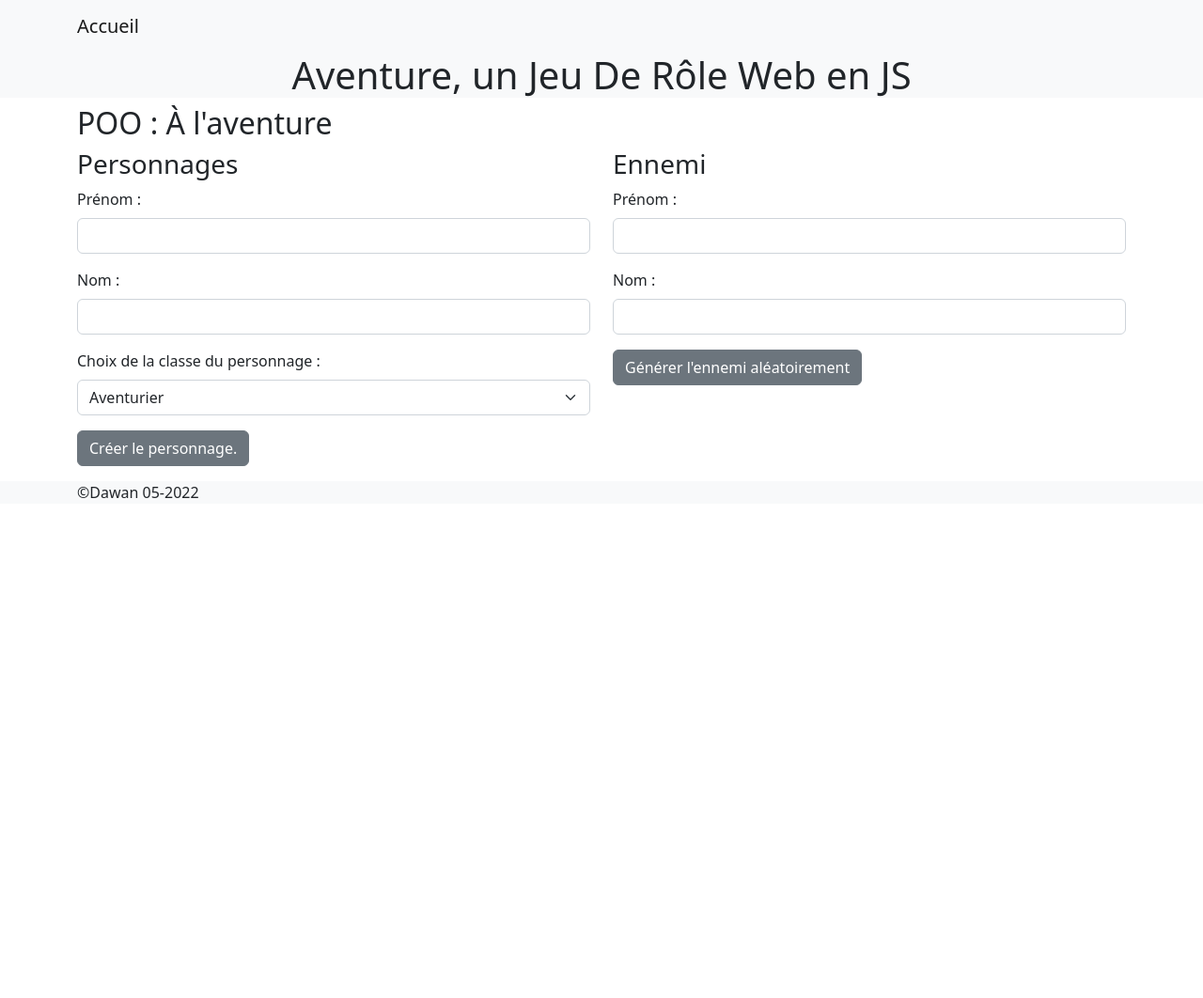
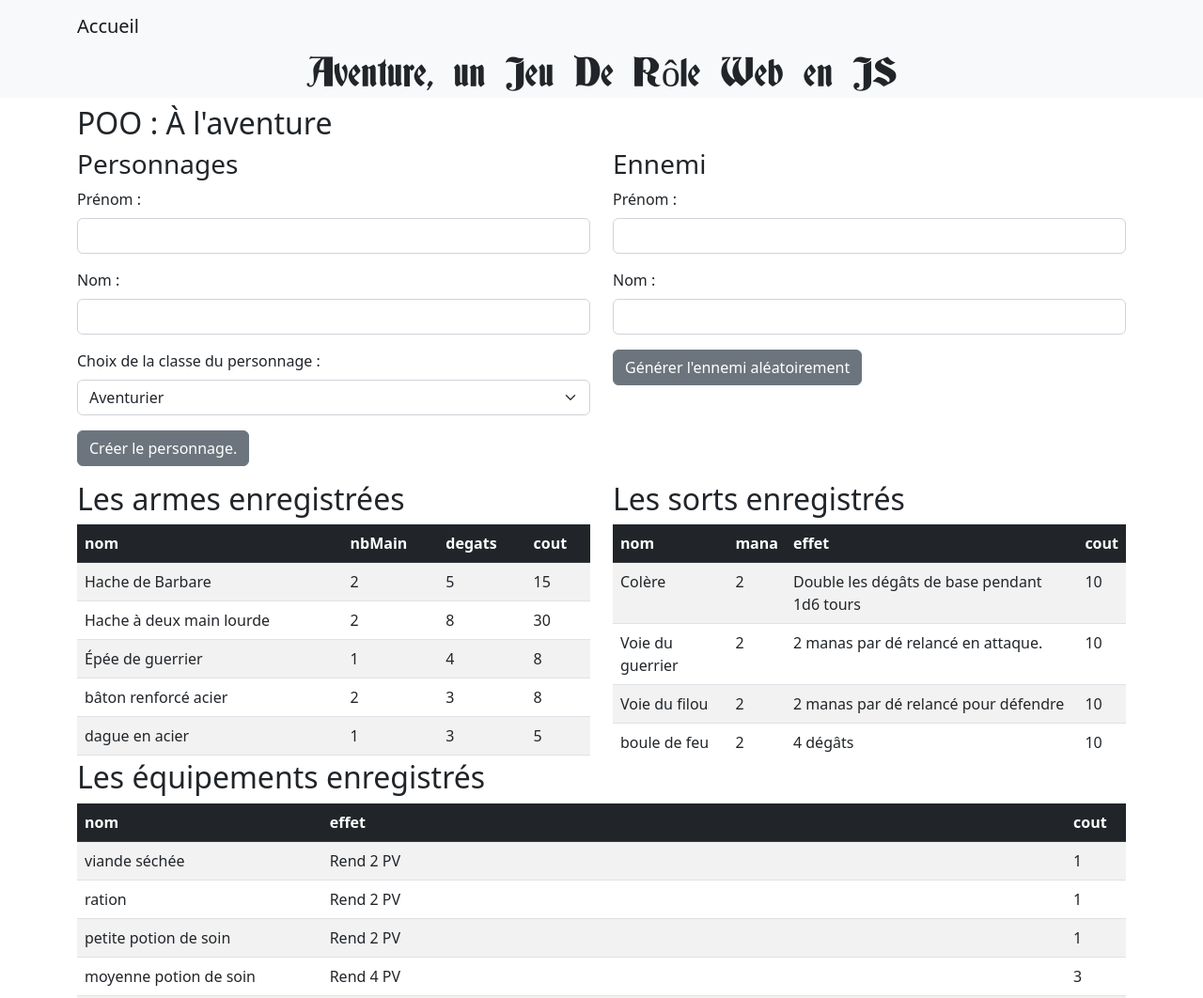
Before and after one commit to nicoduflot/aventure-JDRW-JS, a plain HTML site: page index.html in a window 1280 px wide. Shown: the top 1062 px of the page at 94% size. Before the commit the page ends 800 px from the top, so only its background shows below. Drawn offline with Linux system fonts and the light colour scheme.

Commit message:
début de modification fiche perso

```diff
--- a/class/Arme.js
+++ b/class/Arme.js
@@ -1,8 +1,10 @@
 // les armes de nos aventurier
 export default class Arme{
-    constructor(nom = 'Mains nues', niveauDegats = 1){
+    constructor(nom = 'Mains nues', niveauDegats = 1, nbMains = 1, cout = 0){
         this.nom = nom;
         this.niveauDegats = niveauDegats;
+        this.nbMains = nbMains;
+        this.cout = cout;
         this.enchantement = null;
     }
 
--- a/class/Aventure.js
+++ b/class/Aventure.js
@@ -100,3 +100,8 @@ document.querySelector('#createE').addEventListener('click', function(){
     }
     document.querySelector('#ficheE').innerHTML = content;
 });
+
+Creation.setListe('#tabArme > thead', '#tabArme > tbody', 'armes');
+Creation.setListe('#tabSorts > thead', '#tabSorts > tbody', 'sorts');
+Creation.setListe('#tabEquipements > thead', '#tabEquipements > tbody', 'equipements');
+//tabEquipements
--- a/class/MiseEnPlace.js
+++ b/class/MiseEnPlace.js
@@ -139,3 +139,34 @@ PV (Actuels / Base) : ${personnage.pvActuel}/${personnage.pvBase}`;
 
     return lePerso;
 }
+
+export function jsonToTableObject(data){
+    let tHead = '<tr>';
+    let tBody = '';
+    let firstRound = true;
+    data.forEach((objet) => {
+        tBody += `<tr>`;
+        for(let key in objet){
+            if(objet.hasOwnProperty(key)){
+                tHead += (firstRound)? `<th>${key}</th>`: '';
+                tBody += `<td>${objet[key]}</td>`;
+            }
+        }
+        tBody += '</tr>';
+        firstRound = false;
+    });
+    tHead += '</tr>';
+    return [tHead, tBody];
+}
+
+export function setListe(thead = '#tabArme > thead', tbody = '#tabArme > tbody', liste = 'armes'){
+    let tabTHead = document.querySelector(thead);
+    let tabTBody = document.querySelector(tbody);
+    fetch(`../json/${liste}.json`)
+    .then(response => response.json())
+    .then(data => {
+        let tabResult = jsonToTableObject(data);
+        tabTHead.innerHTML = tabResult[0];
+        tabTBody.innerHTML = tabResult[1];
+    })
+}
--- /dev/null
+++ b/css/Deutsch.css
@@ -0,0 +1,9 @@
+@font-face {
+    font-family: 'Deutsch';
+    src: url('../fonts/Deutsch.eot');
+    src: url('../fonts/Deutsch.eot') format('embedded-opentype'),
+         url('../fonts/Deutsch.woff2') format('woff2'),
+         url('../fonts/Deutsch.woff') format('woff'),
+         url('../fonts/Deutsch.ttf') format('truetype'),
+         url('../fonts/Deutsch.svg#Deutsch') format('svg');
+}
--- a/css/style.css
+++ b/css/style.css
@@ -1,3 +1,5 @@
+@import url('./Deutsch.css');
+
 /*
 appliquer un style à tous les paragraphe sauf celui avec l'id special
 */
@@ -43,3 +45,12 @@ p:not(#special){
 .paragraphe-vert{
     color: #aacc00;
 }
+
+body > header{
+    font-family: 'Deutsch';
+}
+
+#armes, #sorts, #equipements{
+    height: 250px;
+    overflow: auto;
+}
--- a/index.html
+++ b/index.html
@@ -159,6 +159,62 @@
                 </main>
             </article>
         </section>
+        <section class="row">
+            <article class="col-lg-6">
+                <header>
+                    <h2>Les armes enregistrées</h2>
+                </header>
+                <main>
+                    <div id="armes">
+                        <table id="tabArme" class="table table-striped">
+                            <thead class="table-dark">
+
+                            </thead>
+                            <tbody>
+
+                            </tbody>
+                        </table>
+                    </div>
+
+                </main>
+            </article>
+            <article class="col-lg-6">
+                <header>
+                    <h2>Les sorts enregistrés</h2>
+                </header>
+                <main>
+                    <div id="sorts">
+                        <table id="tabSorts" class="table table-striped">
+                            <thead class="table-dark">
+
+                            </thead>
+                            <tbody>
+
+                            </tbody>
+                        </table>
+                    </div>
+
+                </main>
+            </article>
+            <article class="col-12">
+                <header>
+                    <h2>Les équipements enregistrés</h2>
+                </header>
+                <main>
+                    <div id="equipements">
+                        <table id="tabEquipements" class="table table-striped">
+                            <thead class="table-dark">
+
+                            </thead>
+                            <tbody>
+
+                            </tbody>
+                        </table>
+                    </div>
+
+                </main>
+            </article>
+        </section>
     </main>
     <footer class="bg-light">
         <div class="container">
--- a/js/script.js
+++ b/js/script.js
@@ -5,7 +5,7 @@ function loaded(callable){
 }
 
 function s(selector){
-    return document.querySelector(selector);
+    return s(selector);
 }
 
 function sAll(selector){
--- /dev/null
+++ b/json/armes.json
@@ -0,0 +1,80 @@
+[
+    {
+        "nom": "Hache de Barbare",
+        "nbMain": 2,
+        "degats": 5,
+        "cout": 15
+    },
+    {
+        "nom": "Hache à deux main lourde",
+        "nbMain": 2,
+        "degats": 8,
+        "cout": 30
+    },
+    {
+        "nom": "Épée de guerrier",
+        "nbMain": 1,
+        "degats": 4,
+        "cout": 8
+    },
+    {
+        "nom": "bâton renforcé acier",
+        "nbMain": 2,
+        "degats": 3,
+        "cout": 8
+    },
+    {
+        "nom": "dague en acier",
+        "nbMain": 1,
+        "degats": 3,
+        "cout": 5
+    },
+    {
+        "nom": "dague effilée",
+        "nbMain": 1,
+        "degats": 3,
+        "cout": 5
+    },
+    {
+        "nom": "dague en fer",
+        "nbMain": 1,
+        "degats": 2,
+        "cout": 3
+    },
+    {
+        "nom": "Épée en fer",
+        "nbMain": 1,
+        "degats": 3,
+        "cout": 5
+    },
+    {
+        "nom": "Bâton de glace",
+        "nbMain": 2,
+        "degats": 3,
+        "cout": 15
+    },
+    {
+        "nom": "Arc court",
+        "nbMain": 2,
+        "degats": 3,
+        "cout": 15
+    },
+    {
+        "nom": "Arc long",
+        "nbMain": 2,
+        "degats": 5,
+        "cout": 25
+    },
+    {
+        "nom": "Arc composite",
+        "nbMain": 2,
+        "degats": 8,
+        "cout": 35
+    },
+    {
+        "nom": "Arbalète",
+        "nbMain": 2,
+        "degats": 11,
+        "cout": 45
+    }
+]
--- /dev/null
+++ b/json/equipements.json
@@ -0,0 +1,137 @@
+[
+    {
+        "nom": "viande séchée",
+        "effet": "Rend 2 PV",
+        "cout": 1
+    },
+    {
+        "nom": "ration",
+        "effet": "Rend 2 PV",
+        "cout": 1
+    },
+    {
+        "nom": "petite potion de soin",
+        "effet": "Rend 2 PV",
+        "cout": 1
+    },
+    {
+        "nom": "moyenne potion de soin",
+        "effet": "Rend 4 PV",
+        "cout": 3
+    },
+    {
+        "nom": "grande potion de soin",
+        "effet": "Rend 2 PV",
+        "cout": 8
+    },
+    {
+        "nom": "petite potion de mana",
+        "effet": "Rend 2 mana",
+        "cout": 1
+    },
+    {
+        "nom": "moyenne potion de mana",
+        "effet": "Rend 4 mana",
+        "cout": 3
+    },
+    {
+        "nom": "grande potion de mana",
+        "effet": "Rend 2 mana",
+        "cout": 8
+    },
+    {
+        "nom": "briquet",
+        "effet": "Fait du feu",
+        "cout": 5
+    },
+    {
+        "nom": "torche",
+        "effet": "éclaire sur 16m² pendant 2h",
+        "cout": 1
+    },
+    {
+        "nom": "Piège à loup",
+        "effet": "4 dégâts, bloquant",
+        "cout": 5
+    },
+    {
+        "nom": "Armure légère",
+        "effet": "-2 dégâts",
+        "cout": 10
+    },
+    {
+        "nom": "Livre de sort",
+        "effet": "Cout indiqué vide. Permet d'acheter et d'y inscrire des sorts non automatiques.",
+        "cout": 20
+    },
+    {
+        "nom": "Kit du filou",
+        "effet": "réussite automatique ouverture serrure ou désamorçage piège",
+        "cout": 20
+    },
+    {
+        "nom": "lot d’ingrédients divers",
+        "effet": "permet de préparer l’équivalent d’une grande potion",
+        "cout": 5
+    },
+    {
+        "nom": "parchemin magique",
+        "effet": "lance gratuitement le sort inscrit, détruit après utilisation",
+        "cout": 15
+    },
+    {
+        "nom": "Pierre à aiguiser",
+        "effet": "utilisation unique, une action, annule l’armure non-magique à la prochaine attaque",
+        "cout": 5
+    },
+    {
+        "nom": "Corde normale",
+        "effet": "Fait des trucs de corde, resistance de 3 dés, coût pour 2 mètres",
+        "cout": 1
+    },
+    {
+        "nom": "Corde résistante",
+        "effet": "Fait des trucs de corde, resistance de 6 dés, coût pour 2 mètres",
+        "cout": 10
+    },
+    {
+        "nom": "Corde elfique",
+        "effet": "Fait des trucs de corde, incassable, coût pour 2 mètres",
+        "cout": 100
+    },
+    {
+        "nom": "Petite pierre des âmes",
+        "effet": "donne 10 charges à un objet magique utilisant des charges",
+        "cout": 10
+    },
+    {
+        "nom": "Moyenne pierre des âmes",
+        "effet": "donne 20 charges à un objet magique utilisant des charges",
+        "cout": 20
+    },
+    {
+        "nom": "Grande pierre des âmes",
+        "effet": "donne 30 charges à un objet magique utilisant des charges",
+        "cout": 30
+    },
+    {
+        "nom": "Livre apothicaire",
+        "effet": "contient une recette de potion, possibilité d’écrire d’autres recettes",
+        "cout": 20
+    },
+    {
+        "nom": "bouclier petit",
+        "effet": "+ 1dé en défense",
+        "cout": 10
+    },
+    {
+        "nom": "moyen petit",
+        "effet": "+ 2dé en défense",
+        "cout": 20
+    },
+    {
+        "nom": "grand petit",
+        "effet": "+ 3dé en défense",
+        "cout": 40
+    }
+]
--- /dev/null
+++ b/json/sorts.json
@@ -0,0 +1,116 @@
+[
+    {
+        "nom": "Colère",
+        "mana": 2,
+        "effet": "Double les dégâts de base pendant 1d6 tours",
+        "cout": 10
+    },
+    {
+        "nom": "Voie du guerrier",
+        "mana": 2,
+        "effet": "2 manas par dé relancé en attaque.",
+        "cout": 10
+    },
+    {
+        "nom": "Voie du filou",
+        "mana": 2,
+        "effet": "2 manas par dé relancé pour défendre",
+        "cout": 10
+    },
+    {
+        "nom": "boule de feu",
+        "mana": 2,
+        "effet": "4 dégâts",
+        "cout": 10
+    },
+    {
+        "nom": "peau de pierre",
+        "mana": 2,
+        "effet": "-2 dégâts, 1d6 tour",
+        "cout": 10
+    },
+    {
+        "nom": "Détection souterraine",
+        "mana": 2,
+        "effet": "5 mètres par niveau, détecte soit les espaces, soit les présences derrière une paroi (mur, caverne, porte, etc.).",
+        "cout": 10
+    },
+    {
+        "nom": "Premiers soins",
+        "mana": 4,
+        "effet": "Permet de relever un personnage du K.O. (dans les conditions normales du K.O.)",
+        "cout": 20
+    },
+    {
+        "nom": "Soins",
+        "mana": 2,
+        "effet": "2 PV rendu à la cible au contact ou 2 PV régénérés",
+        "cout": 10
+    },
+    {
+        "nom": "Mur de flammes",
+        "mana": 4,
+        "effet": "<em>4 mana pour 1m²</em>. Durée 1d6+1 tours à moins que le joueur ne l’annule (gratuit). Un personnage qui tente de traverser le mur de flamme ou qui se trouve sur le chemin du mur de flamme doit obtenir au moins trois réussite avec le corps pour éviter d’être blessé. Si c’est raté il prend 4 dégâts qui ignorent les armures conventionnelles.",
+        "cout": 20
+    },
+    {
+        "nom": "Mur de terre",
+        "mana": 4,
+        "effet": "<em>4 manas pour 1m²</em>. Crée un mur de terre qui possède 4 points de structure et une défense de 4 réussites, qui descend d’une réussite tous les 2 tours. A la fin, le mur reste debout mais il faut arriver au bout de ses points de structure pour le faire disparaître.",
+        "cout": 20
+    },
+    {
+        "nom": "Court comme le vent",
+        "mana": 2,
+        "effet": "Le personnage court au prix d’un point d’action seulement. 1d6 tour",
+        "cout": 10
+    },
+    {
+        "nom": "Fuite",
+        "mana": 2,
+        "effet": "Le personnage peut s’échapper d’un corps à corps sans subir d’attaque gratuite.",
+        "cout": 10
+    },
+    {
+        "nom": "Eclair",
+        "mana": 2,
+        "effet": "Lance un éclair vers la cible, 4 dégâts",
+        "cout": 10
+    },
+    {
+        "nom": "Protection",
+        "mana": 2,
+        "effet": "Barrière magique absorbant 4 dégâts durant 1d6 tour",
+        "cout": 20
+    },
+    {
+        "nom": "Attaque rapide",
+        "mana": 2,
+        "effet": "Faire deux attaque de suite sans subir de malus",
+        "cout": 10
+    },
+    {
+        "nom": "Attaque surprise",
+        "mana": 0,
+        "effet": "Quand le personnage attaque par surprise, il double ses dégâts",
+        "cout": 20
+    },
+    {
+        "nom": "Dissimulation",
+        "mana": 2,
+        "effet": "le sort dure tant que le personnage n’est pas repéré. Pour repérer le lanceur, on oppose un jet d'esprit entre le lanceur et celui qui tente de le repérer, le nobre de réussite du lanceur doit être inférieur pour dissiper le sort. Les personnages ne voient pas le personnage même quand il les attaque, il peut faire relancer un des dés d’esprit utilisé pour le repérer, une fois par tour.",
+        "cout": 30
+    },
+    {
+        "nom": "Guérison",
+        "mana": 2,
+        "effet": "Regagner 1d6+1 PV, sur soi ou sur un autre personnage par contact.",
+        "cout": 40
+    },
+    {
+        "nom": "Parade",
+        "mana": 2,
+        "effet": "2 mana par dé relancé pour se défendre.",
+        "cout": 1
+    }
+]
```
Also changed, not shown: fonts/Deutsch.ttf (added), fonts/Deutsch.woff (added), fonts/Deutsch.woff2 (added), js/bootstrap.bundle.js, 2 other files.
